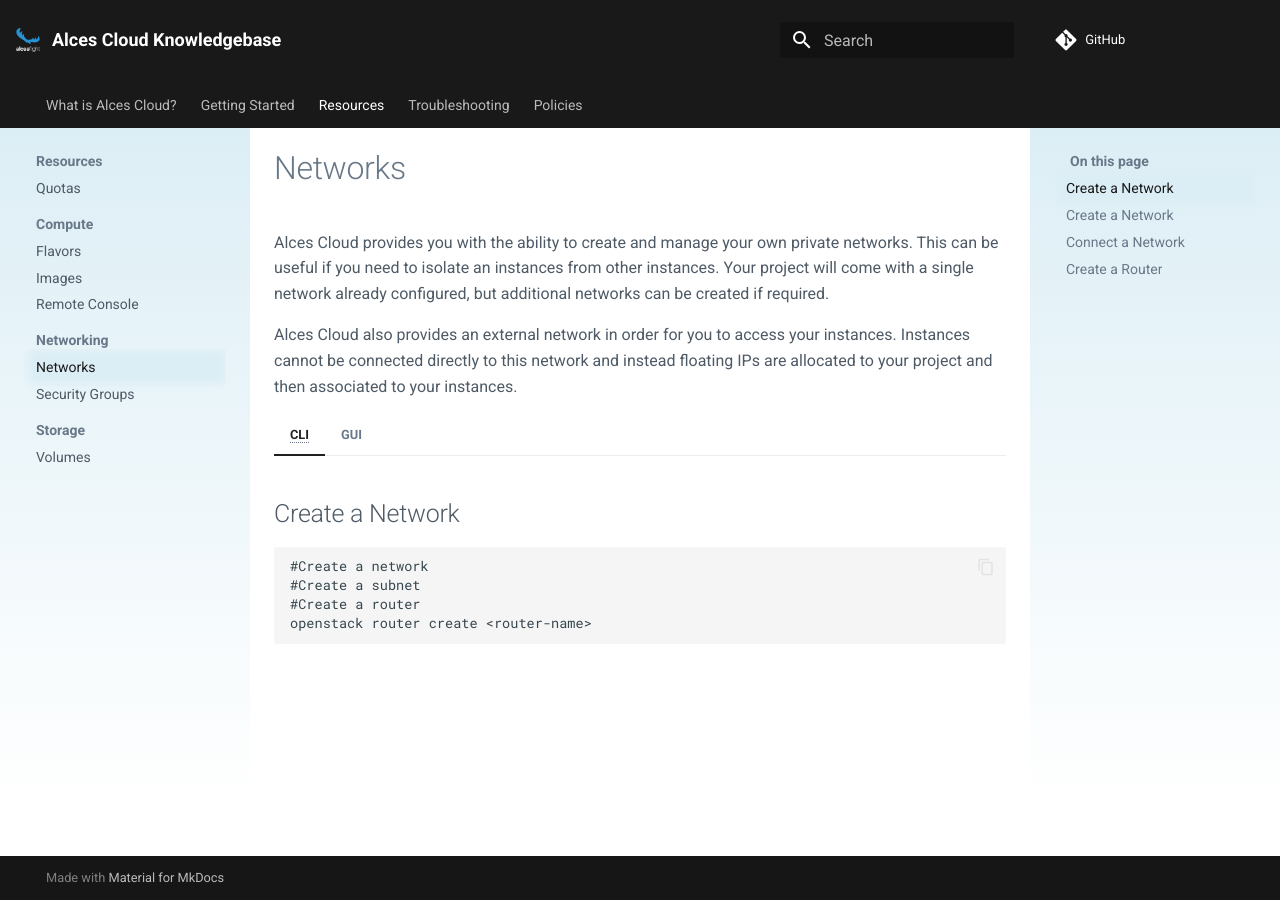
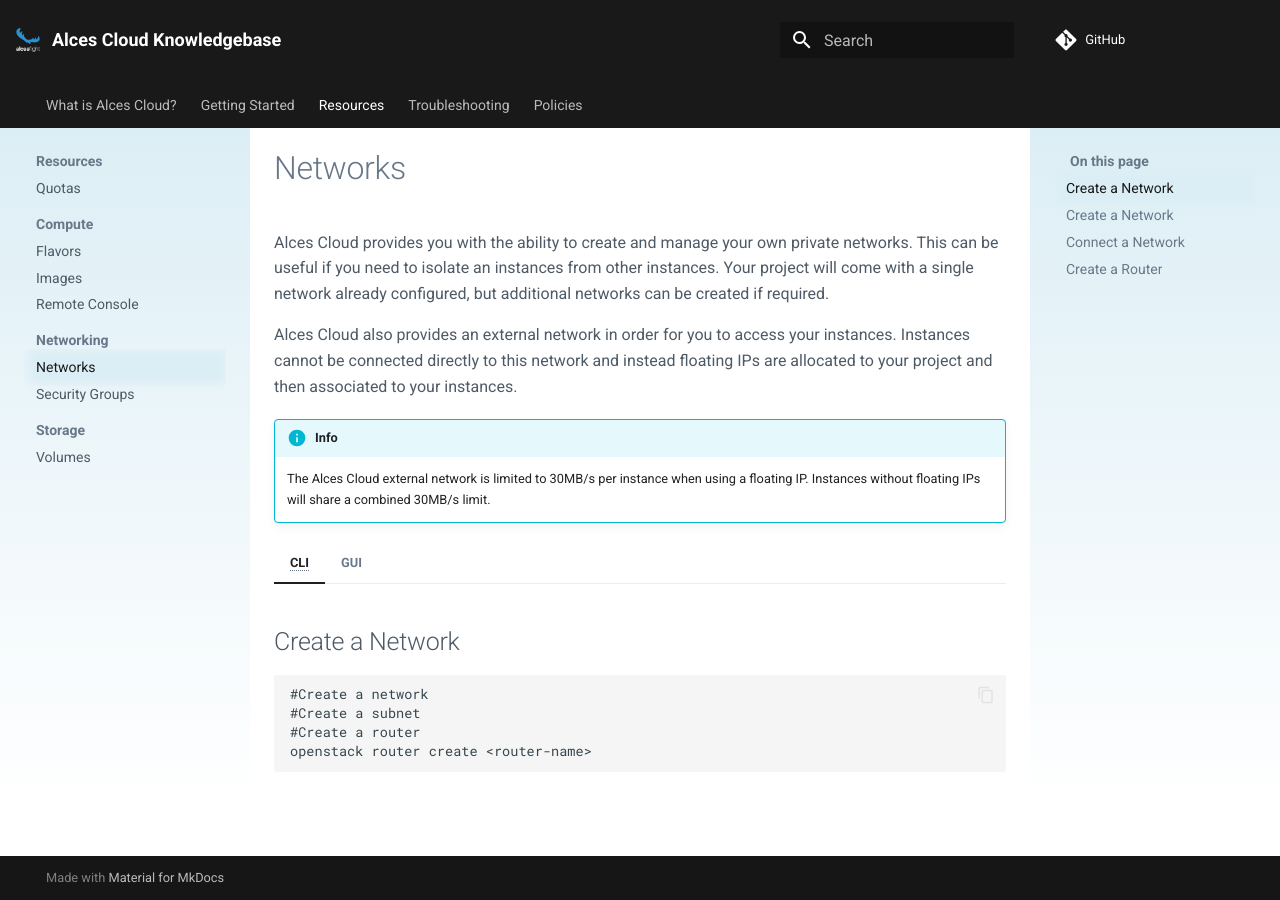
Before and after one commit to alces-software/alces-cloud-docs, an MkDocs documentation site: the page built from docs/docs/networking/networks.md, in a window 1280 px wide. Built offline with MkDocs 1.6.1 and Material for MkDocs 9.7.7, drawn with Linux system fonts in a browser that asks for light colours; comment, search, counter and statistics services are not loaded; the version menu is left out.

Commit message:
Add details of the external network limit.

````diff
--- a/docs/docs/networking/networks.md
+++ b/docs/docs/networking/networks.md
@@ -2,6 +2,10 @@
 Alces Cloud provides you with the ability to create and manage your own private networks. This can be useful if you need to isolate an instances from other instances. Your project will come with a single network already configured, but additional networks can be created if required.
 
 Alces Cloud also provides an external network in order for you to access your instances. Instances cannot be connected directly to this network and instead floating IPs are allocated to your project and then associated to your instances.
+
+!!! info
+    The Alces Cloud external network is limited to 30MB/s per instance when using a floating IP. Instances without floating IPs will share a combined 30MB/s limit.
+
 === "CLI"
     ## Create a Network
     ```
````
